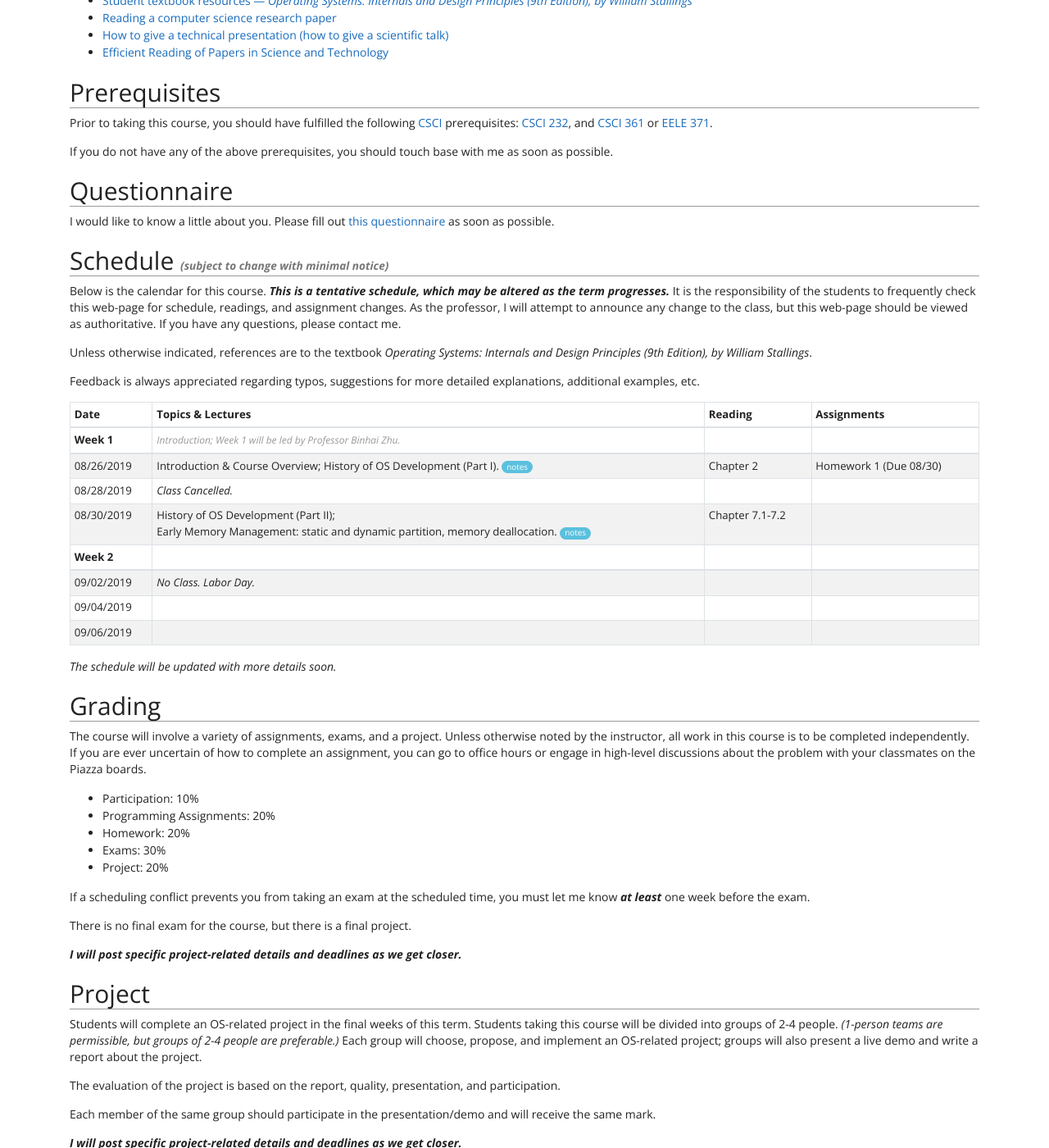
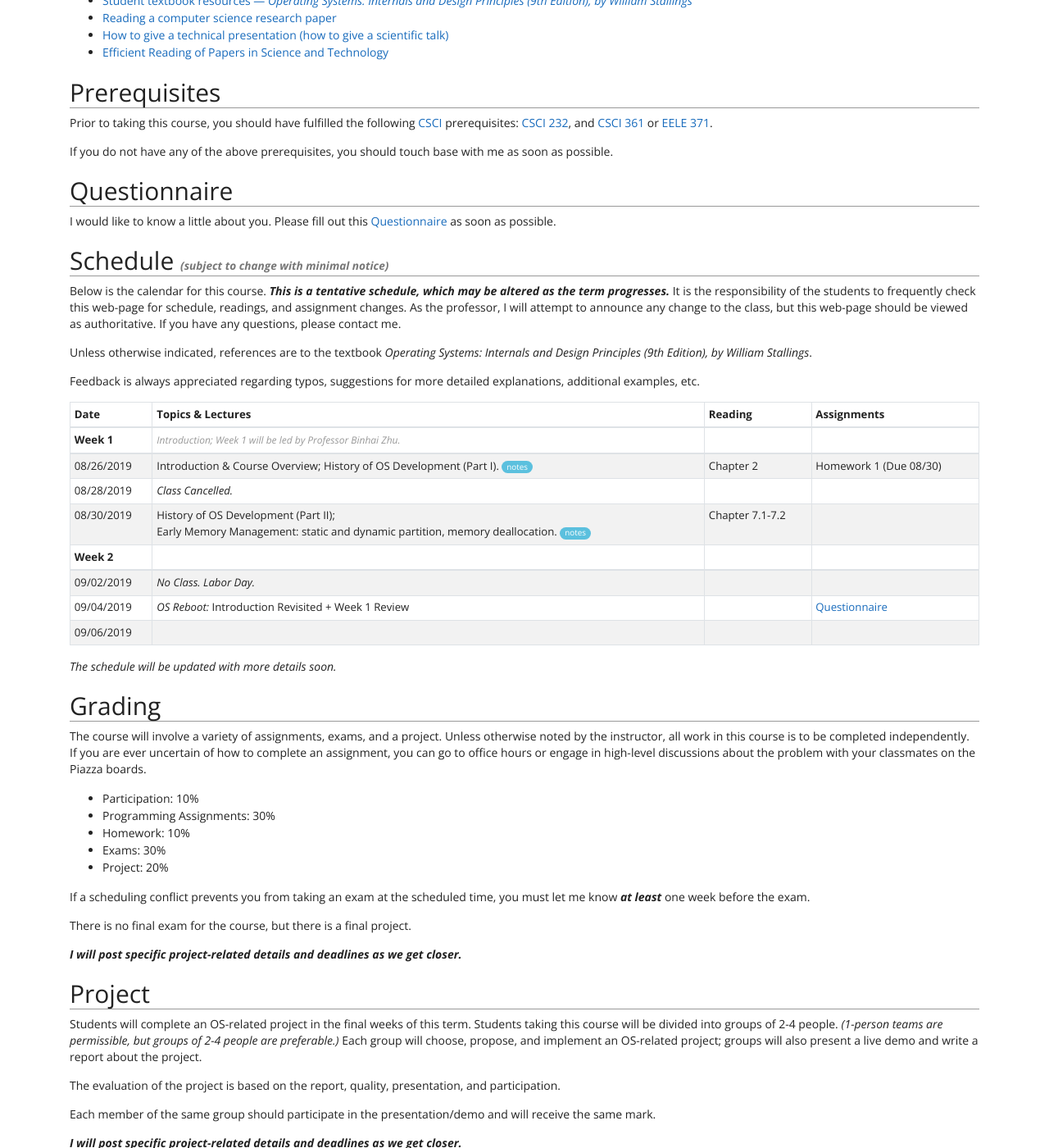
Before and after one commit to traviswpeters/cs460-2019-fall, a Jekyll site: the page built from index.md, in a window 1280 px wide and 1400 px high, scrolled down 774 px. Shown: the whole window at 82% size. Built offline with Jekyll 4.4.1, drawn with Linux system fonts in a browser that asks for light colours; nearby versions of some CDN libraries; some of the changed text lies outside the part shown.

Commit message:
site for 1st day

```diff
--- a/_data/settings.yml
+++ b/_data/settings.yml
@@ -14,3 +14,4 @@ img: assets/peters-sq.png
 office: NAH 253A
 email: travis.peters1@montana.edu
 d2l: https://ecat.montana.edu/d2l/home/553509
+questionnaire: "[Questionnaire](https://forms.gle/Krmco3bNsbPRjSca7)"
--- a/index.md
+++ b/index.md
@@ -154,7 +153,7 @@ Project Presentations
 | **Week 2**    | <span class="smallnote"></span>
 | ------------- | -------------------------------------------------------------------------------------------------------------------------------------------------------------------------------------- | ------------------------------ |--------------------------------------------- |
 | 09/02/2019    | *No Class. Labor Day.*                                                                                                                                                                 |                                |                                              |
-| 09/04/2019    |                                                                                                                                                                                        |                                |                                              |
+| 09/04/2019    | *OS Reboot:* Introduction Revisited + Week 1 Review                                                                                                                                    |                                | {{site.data.settings.questionnaire}}         |
 | 09/06/2019    |                                                                                                                                                                                        |                                |                                              |
 {% comment %}
 | **Week 3**    | <span class="smallnote"></span>
@@ -239,8 +238,8 @@ Unless otherwise noted by the instructor, all work in this course is to be compl
 If you are ever uncertain of how to complete an assignment, you can go to office hours or engage in high-level discussions about the problem with your classmates on the Piazza boards.
 
 * Participation: 10%
-* Programming Assignments: 20%
-* Homework: 20%
+* Programming Assignments: 30%
+* Homework: 10%
 * Exams: 30%
 * Project: 20%
 
```
Also changed, not shown: other parts of index.md (+3 -2 lines).
